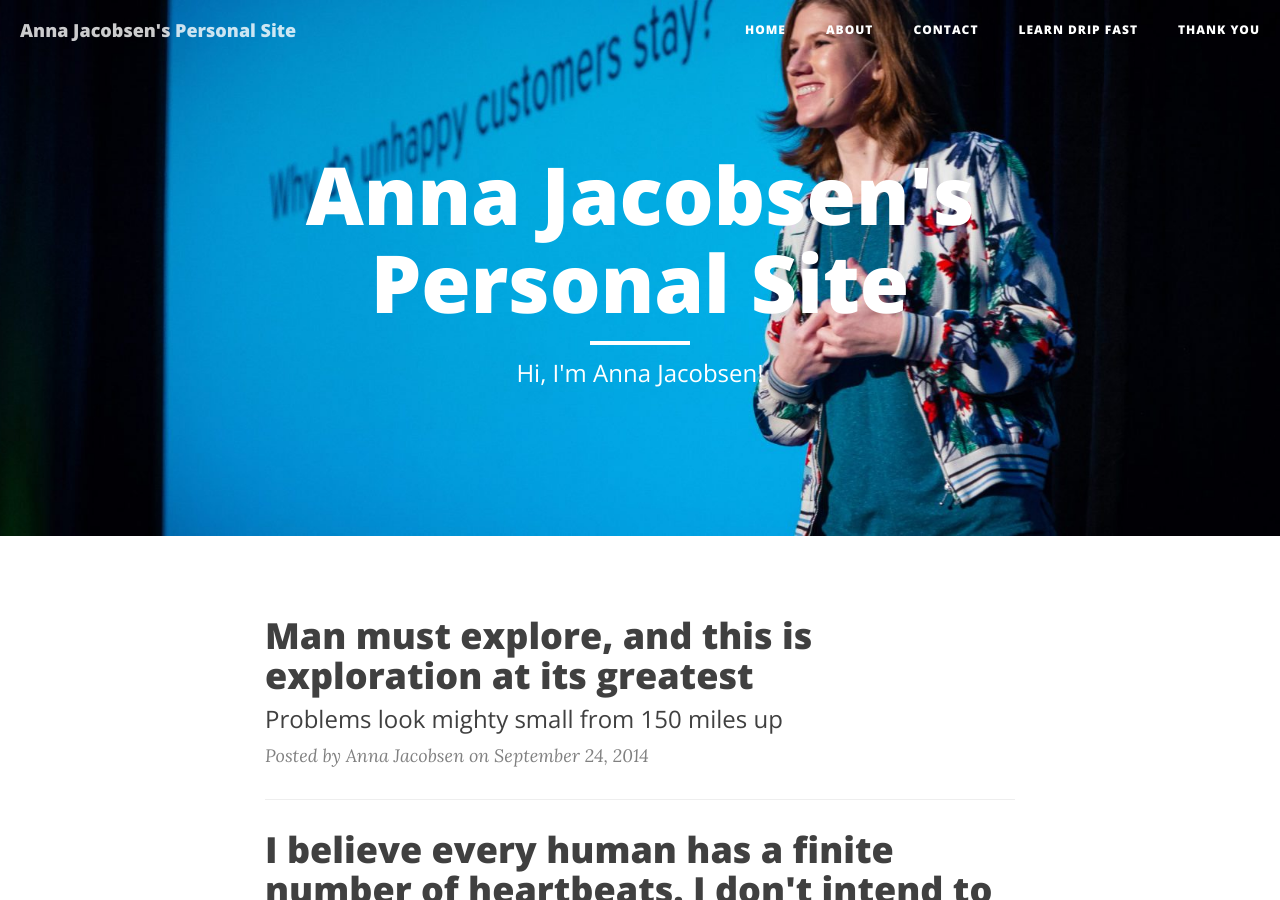
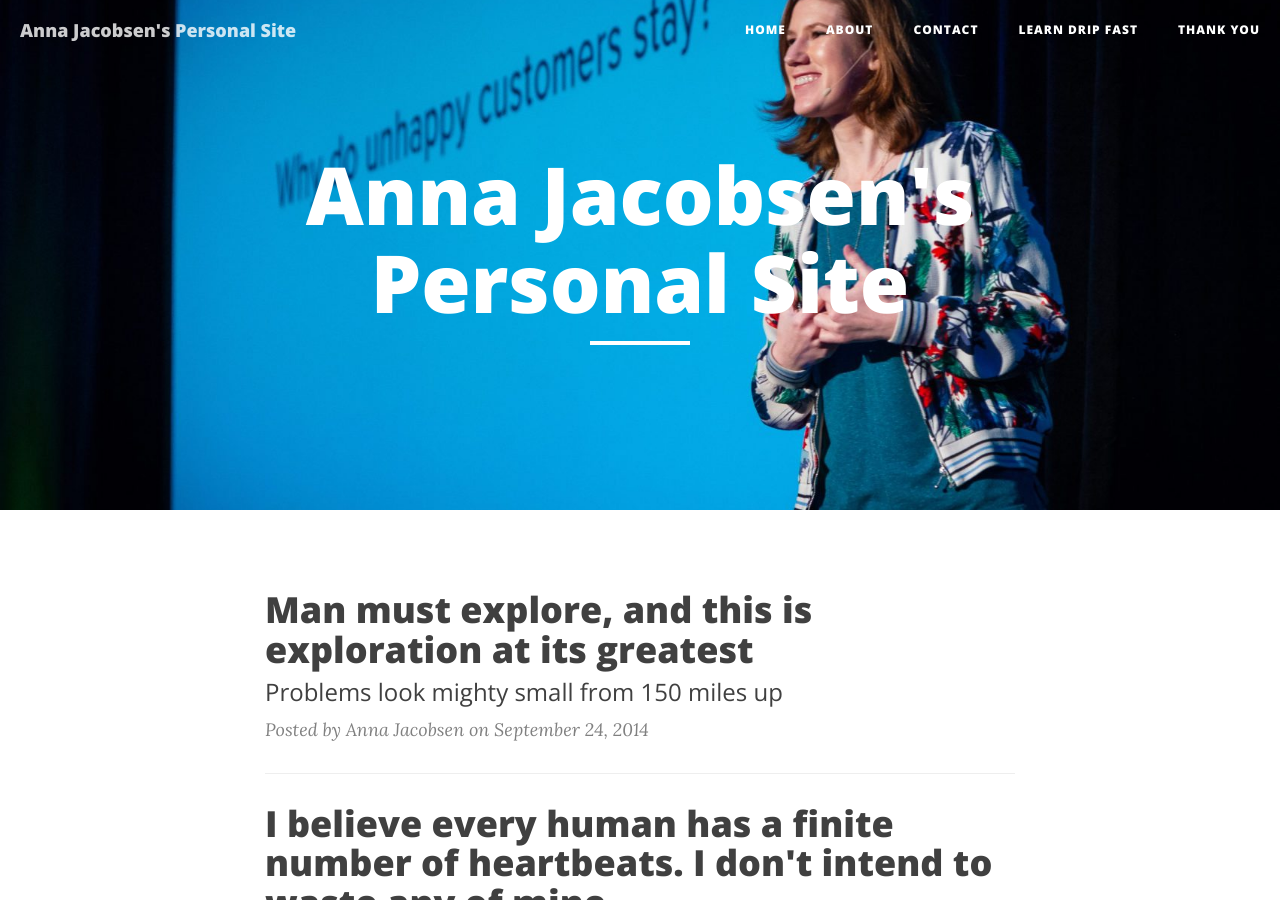
Before and after one commit to annaj/annaj, a Jekyll site: the page built from index.html, in a window 1280 px wide and 900 px high. Built offline with Jekyll 4.4.1, drawn with Linux system fonts in a browser that asks for light colours; nearby versions of some CDN libraries; the list of posts is cut into pages by our own code.

Commit message:
Update index.html
removed Hi, I'm Anna Jacobsen! from page description

```diff
--- a/index.html
+++ b/index.html
@@ -1,6 +1,6 @@
 ---
 layout: page
-description: "Hi, I'm Anna Jacobsen!"
+description: ""
 ---
 
 {% for post in paginator.posts %}
```
